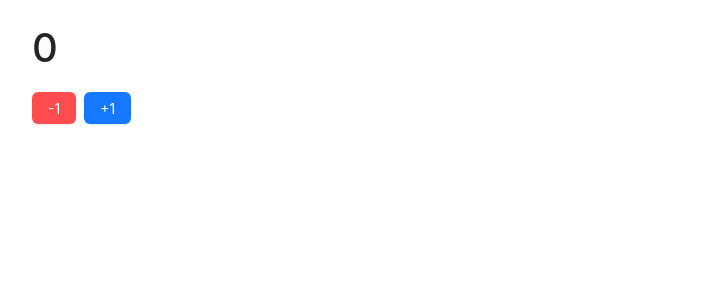
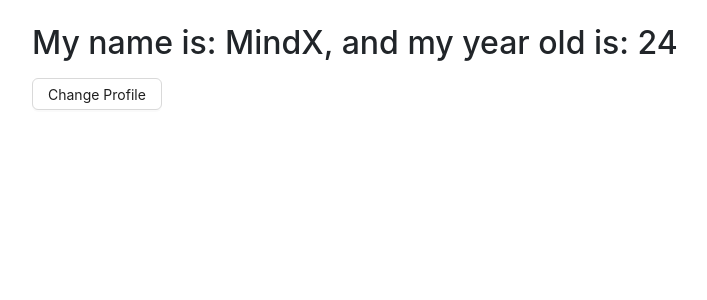
Before and after one commit to bsdaoquang/instroduction-react-app, a React (Create React App) app: page / in a window 1280 px wide. Shown: the top 300 px of the page, without its empty margins (50-757 px from the left). Built offline with nearby package versions, Linux system fonts and the light colour scheme.

Commit message:
use useState

```diff
--- a/src/App.js
+++ b/src/App.js
@@ -3,9 +3,15 @@ import './App.css'
 import Session5Screen from './screens/Session5Screen'
 
 function App() {
+
+  const profile = {
+    name: 'MindX',
+    age: 24
+  }
+
   return (
     <div className="container mt-4">
-      <Session5Screen />
+      <Session5Screen profile={profile} />
     </div>
   )
 }
--- a/src/screens/Session5Screen.js
+++ b/src/screens/Session5Screen.js
@@ -1,28 +1,33 @@
 import React, { useState } from 'react'
 import { Button, Space } from 'antd'
 
-const Session5Screen = () => {
+const Session5Screen = (props) => {
+
+  const {profile} = props
 
   const [number, setNumber] = useState(0)
+  const [myProfile, setMyProfile] = useState(profile);
 
+  // npm install --global yarn
 
+  const handaleChangeProfile = () => {
+    const newProfile = {
+      ...myProfile,
+      name: 'new name 2'
+    }
+
+    setMyProfile(newProfile)
+
+  }
 
   return (
     <div>
-      <h1>{number}</h1>
 
+      <h2>{`My name is: ${myProfile.name}, and my year old is: ${myProfile.age}`}</h2>
       <Space>
 
-       <Button danger type='primary'
-        onClick={() => setNumber(number - 1)} >
-        -1
-      </Button>
 
-      <Button type='primary'
-        onClick={() => setNumber(number + 1)}>
-        +1
-      </Button>
-
+      <Button onClick={handaleChangeProfile}>Change Profile</Button>
       </Space>
     </div>
   )
```
